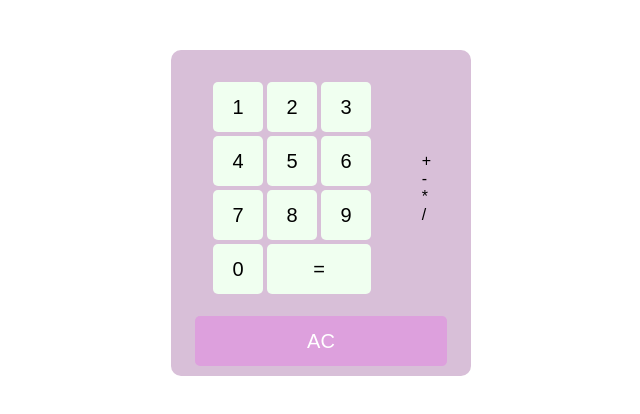
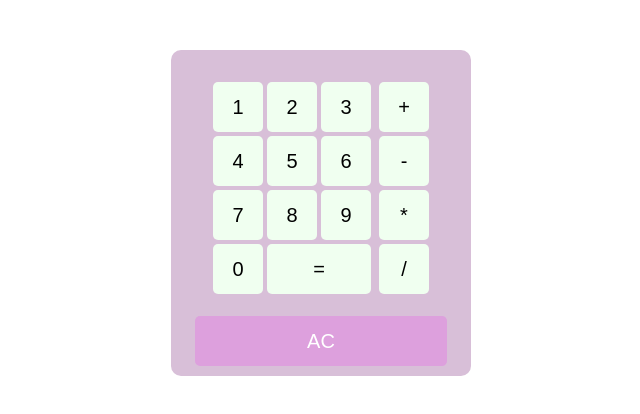
Before and after one commit to melanienolan/react-calculator, a React (Create React App) app: page / in a window 1280 px wide. Shown: the top 414 px of the page, without its empty margins (319-959 px from the left). Built offline with nearby package versions, Linux system fonts and the light colour scheme.

Commit message:
added styles for operator buttons

```diff
--- a/src/Components/Operator.js
+++ b/src/Components/Operator.js
@@ -1,9 +1,20 @@
 import React from 'react';
 
 const Operator = props => {
+  const operatorStyles = {
+    width: '50px',
+    height: '50px',
+    display: 'flex',
+    justifyContent: 'center',
+    alignItems: 'center',
+    borderRadius: '5px',
+    margin: '2px',
+    backgroundColor: 'honeydew',
+    fontSize: '20px'
+  };
   return (
     <div
-      className="Operator"
+      style={operatorStyles}
       onClick={() => props.onOperatorClick(props.operator)}
     >
       {props.operator}
```
